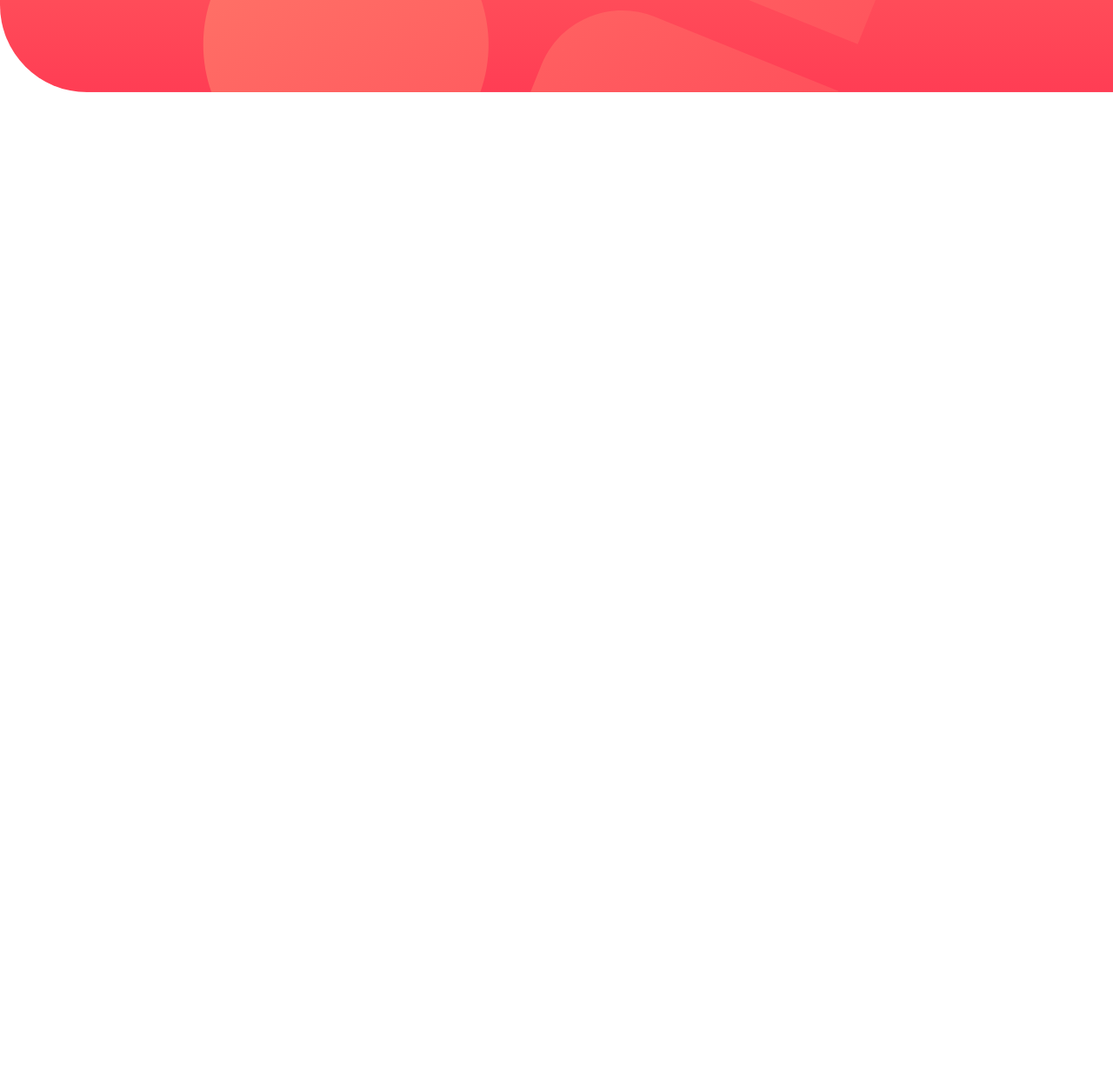
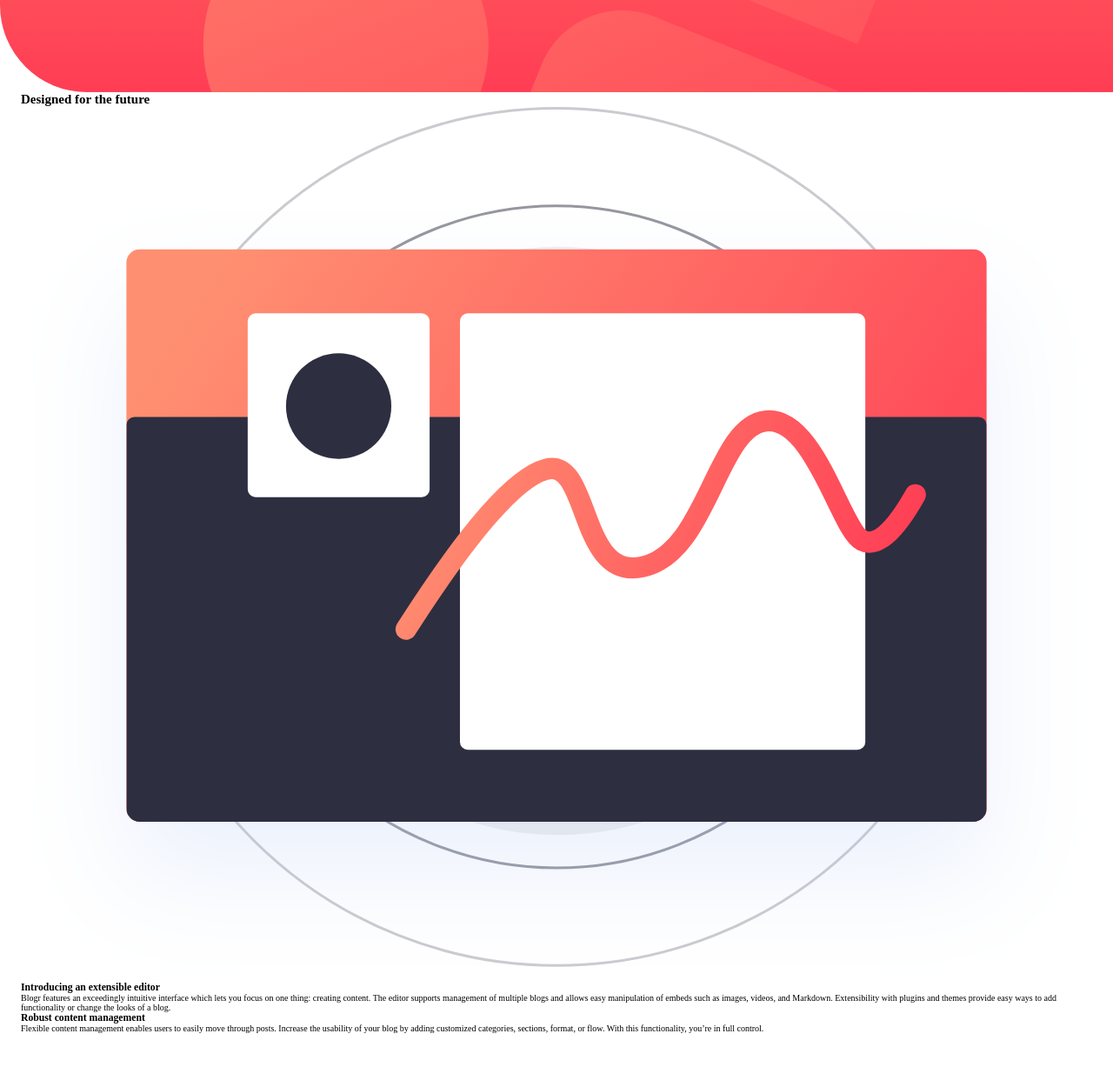
Before and after one commit to rachidbend/blogr-landing-page, a website: page index.html in a window 1280 px wide. Shown: the part 471-1698 px from the top of the page at 87% size. Before the commit the page ends 800 px from the top, so only its background shows below. Drawn offline with Linux system fonts and the light colour scheme.

Commit message:
added some feature content

```diff
--- a/index.html
+++ b/index.html
@@ -149,19 +149,57 @@
         </div>
       </div>
     </section>
+    <section class="section-features section-features--first">
+      <div class="container">
+        <h2 class="heading--secondary heading--features">
+          Designed for the future
+        </h2>
+        <div class="features__img">
+          <img
+            src="images/illustration-editor-mobile.svg"
+            alt="illustration of editor"
+          />
+        </div>
+        <div class="features__content">
+          <!-- feature 1 -->
+          <div class="feature">
+            <h3 class="heading--tertiary heading--feature">
+              Introducing an extensible editor
+            </h3>
+            <p class="feature__text">
+              Blogr features an exceedingly intuitive interface which lets you
+              focus on one thing: creating content. The editor supports
+              management of multiple blogs and allows easy manipulation of
+              embeds such as images, videos, and Markdown. Extensibility with
+              plugins and themes provide easy ways to add functionality or
+              change the looks of a blog.
+            </p>
+          </div>
+          <!-- feature 2 -->
+          <div class="feature">
+            <h3 class="heading--tertiary heading--feature">
+              Robust content management
+            </h3>
+            <p class="feature__text">
+              Flexible content management enables users to easily move through
+              posts. Increase the usability of your blog by adding customized
+              categories, sections, format, or flow. With this functionality,
+              you’re in full control.
+            </p>
+          </div>
+        </div>
+      </div>
+    </section>
     <!--
 
-  Designed for the future
 
-  Introducing an extensible editor
-  Blogr features an exceedingly intuitive interface which lets you focus on one thing: creating content.
-  The editor supports management of multiple blogs and allows easy manipulation of embeds such as images,
-  videos, and Markdown. Extensibility with plugins and themes provide easy ways to add functionality or
-  change the looks of a blog.
 
-  Robust content management
-  Flexible content management enables users to easily move through posts. Increase the usability of your blog
-  by adding customized categories, sections, format, or flow. With this functionality, you’re in full control.
+
+
+
+
+
+
 
   State of the Art Infrastructure
   With reliability and speed in mind, worldwide data centers provide the backbone for ultra-fast connectivity.
--- a/sass/base/_reset.scss
+++ b/sass/base/_reset.scss
@@ -5,3 +5,8 @@
   padding: 0;
   box-sizing: border-box;
 }
+
+// temporary
+body {
+  height: 500rem;
+}
--- /dev/null
+++ b/sass/layout/_features.scss
@@ -0,0 +1,4 @@
+.features__img img {
+  width: 100%;
+  height: auto;
+}
--- a/sass/main.scss
+++ b/sass/main.scss
@@ -15,3 +15,4 @@
 @use "layout/header";
 @use "layout/navigation";
 @use "layout/hero";
+@use "layout/features";
```
Also changed, not shown: dist/css/main.css, 1 other file.
